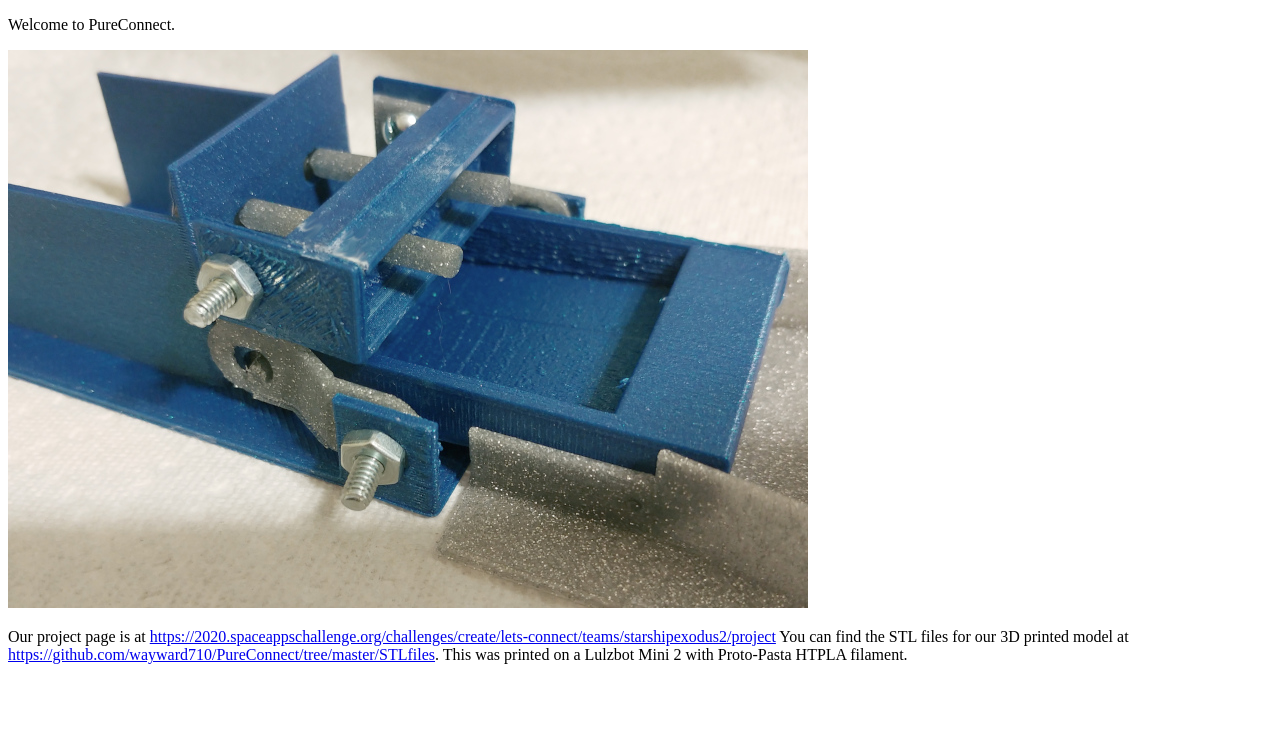
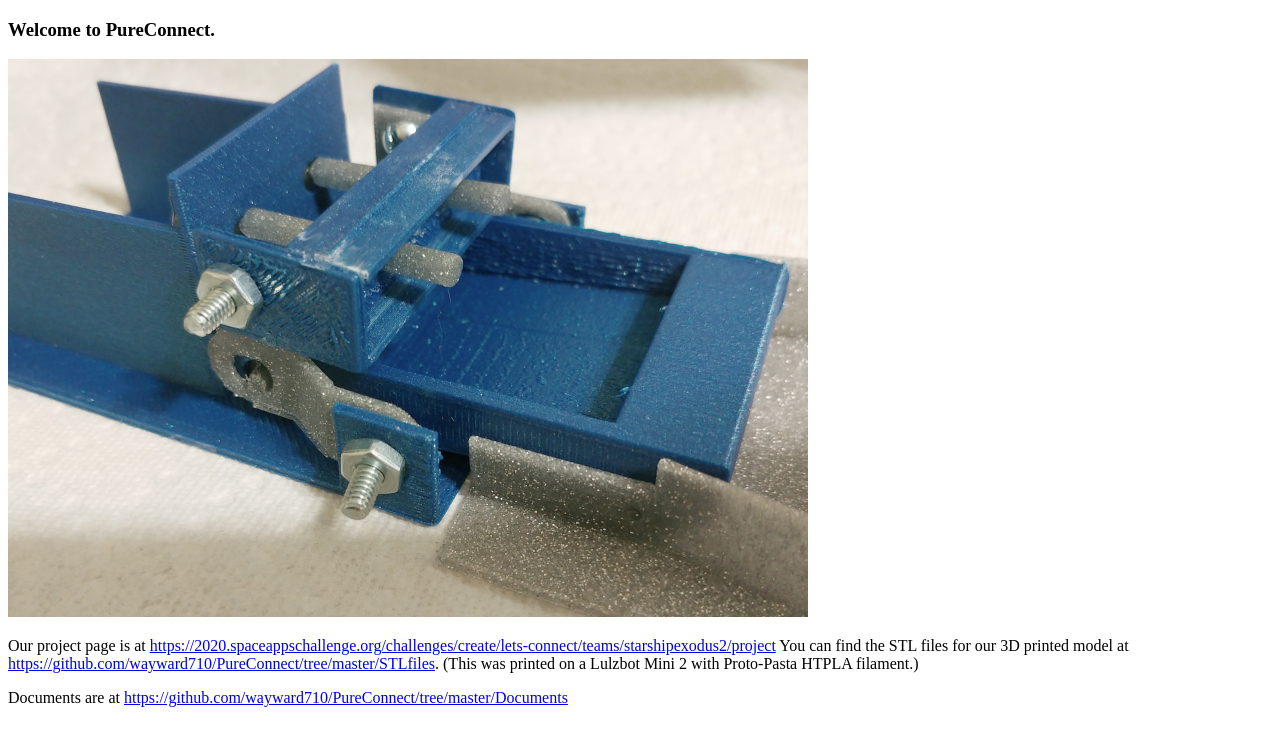
Before and after one commit to wayward710/PureConnect, a plain HTML site: page docs/index.html in a window 1280 px wide. Drawn offline with Linux system fonts and the light colour scheme.

Commit message:
Added documents

```diff
--- a/docs/index.html
+++ b/docs/index.html
@@ -5,12 +5,14 @@
 <title>Insert title here</title>
 </head>
 <body>
-<p>Welcome to PureConnect.</p>
+<h3>Welcome to PureConnect.</h3>
 <img src="pawl_join.jpg">
 <p>
 Our project page is at <a href="https://2020.spaceappschallenge.org/challenges/create/lets-connect/teams/starshipexodus2/project">https://2020.spaceappschallenge.org/challenges/create/lets-connect/teams/starshipexodus2/project</a>
-You can find the STL files for our 3D printed model at <a href="https://github.com/wayward710/PureConnect/tree/master/STLfiles">https://github.com/wayward710/PureConnect/tree/master/STLfiles</a>.  This was printed on a Lulzbot Mini 2 with Proto-Pasta HTPLA filament.
-
+You can find the STL files for our 3D printed model at <a href="https://github.com/wayward710/PureConnect/tree/master/STLfiles">https://github.com/wayward710/PureConnect/tree/master/STLfiles</a>.  (This was printed on a Lulzbot Mini 2 with Proto-Pasta HTPLA filament.)
+</p>
+<p>
+Documents are at <a href="https://github.com/wayward710/PureConnect/tree/master/Documents">https://github.com/wayward710/PureConnect/tree/master/Documents</a>
 </p>
 </body>
 </html>
```
Also changed, not shown: 1 other file.
